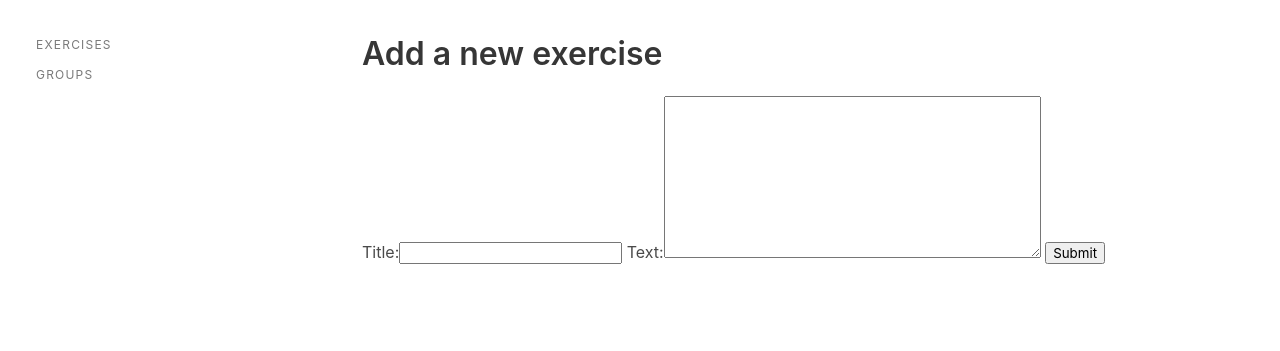
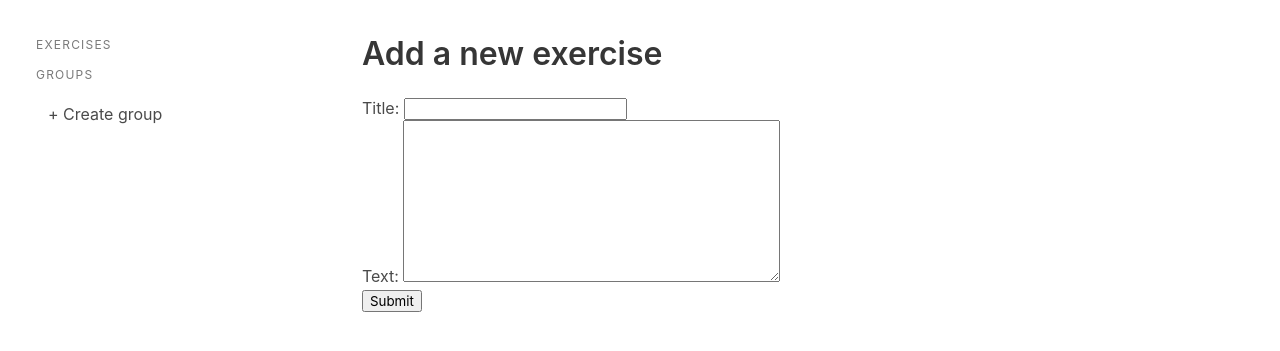
Before and after one commit to dliso/exercise_submission_system, a Django app: page /exercise/add/ in a window 1280 px wide. Shown: the part 48-399 px from the top of the page. Run offline with Django 3.2, Linux system fonts and the light colour scheme; data that the repository does not hold is empty; some libraries are stand-ins or nearby versions.

Commit message:
Add adding of groups

```diff
--- a/exersub/exercises/admin.py
+++ b/exersub/exercises/admin.py
@@ -1,8 +1,9 @@
 from django.contrib import admin
 
-from .models import CUser, Exercise
+from .models import CUser, Exercise, Group
 
 # Register your models here.
 
 admin.site.register(CUser)
 admin.site.register(Exercise)
+admin.site.register(Group)
--- a/exersub/exercises/forms.py
+++ b/exersub/exercises/forms.py
@@ -1,9 +1,15 @@
 from django import forms
 from django.forms import ModelForm
 
-from .models import Exercise
+from .models import Exercise, Group
 
 class ExerciseForm(ModelForm):
     class Meta:
         model = Exercise
         fields = ['title', 'text']
+
+
+class GroupForm(ModelForm):
+    class Meta:
+        model = Group
+        fields = ['members']
--- a/exersub/exercises/models.py
+++ b/exersub/exercises/models.py
@@ -25,7 +25,7 @@ class CUser(models.Model):
 class Group(models.Model):
     creator = models.ForeignKey(CUser, related_name='creator_of')
     members = models.ManyToManyField(CUser, related_name='member_of')
-    creation_date = models.DateTimeField(timezone.now())
+    creation_date = models.DateTimeField(auto_now=True)
 
 
 class Handin(models.Model):
@@ -40,7 +40,7 @@ class Handin(models.Model):
 class Evaluation(models.Model):
     group = models.ForeignKey(Group)
     text = models.TextField()
-    creation_date = models.DateTimeField(timezone.now())
+    creation_date = models.DateTimeField(auto_now=True)
 
 
 class Exercise(models.Model):
@@ -49,5 +49,7 @@ class Exercise(models.Model):
     text = models.TextField()
     title = models.CharField(max_length=200)
 
+    style = ''
+
     def __str__(self):
         return self.title
--- a/exersub/exercises/templates/exercises/add_exercise.html
+++ b/exersub/exercises/templates/exercises/add_exercise.html
@@ -1,14 +1,18 @@
 {% extends 'exercises/index.html' %}
 
-{% block exercise %}
+{% block content %}
 
 <h1 class="title">Add a new exercise</h1>
 
 <div>
     <form action="/exercise/add/" method="post">
         {% csrf_token %}
-        {{ form }}
-        <input name="" type="submit" value="Submit"/>
+        <div>
+            <ul>
+                {{ form.as_ul }}
+                <input name="" type="submit" value="Submit"/>
+                </ul>
+        </div>
     </form>
 </div>
 
--- a/exersub/exercises/templates/exercises/index.html
+++ b/exersub/exercises/templates/exercises/index.html
@@ -12,7 +12,7 @@
         <nav class="nav has-shadow">
             <div class="nav-left">
                 <a class="nav-item" href="/">ESS</a>
-                    <a class="nav-item" href="/">{{request.path}}</a>
+                <a class="nav-item" href="/">{{request.path}}</a>
             </div>
             <div class="nav-right">
                 {% if user.is_authenticated %}
@@ -34,7 +34,7 @@
                     <ul class="menu-list">
                         {% for e in exercises %}
                         <li>
-                            <a class="" href="/exercise/{{e.pk}}">{{e.title}}</a>
+                            <a class="{{e.style}}" href="/exercise/{{e.pk}}">{{e.title}}</a>
                         </li>
                         {% endfor %}
 
@@ -42,15 +42,23 @@
                         <li><a class="" href="/exercise/add">+ Add exercise</a></li>
                         {% endif %}
 
-                        </ul>
-                        <p class="menu-label">
-                            Groups
-                        </p>
+                    </ul>
+                    <p class="menu-label">
+                        Groups
+                    </p>
+                    <ul class="menu-list">
+                        {% for g in groups %}
+                        <li>
+                            <a class="{{g.style}}" href="/groups/{{g.pk}}"> {{ g.id }} </a>
+                        </li>
+                        {% endfor %}
+                        <li><a href="/groups/create">+ Create group</a></li>
+                    </ul>
                 </aside>
             </div>
 
             <div class="column section">
-                {% block exercise %}
+                {% block content %}
                 {% endblock %}
             </div>
 
--- a/exersub/exercises/urls.py
+++ b/exersub/exercises/urls.py
@@ -6,4 +6,6 @@ urlpatterns = [
     url(r'^$', views.index, name='index'),
     url(r'^exercise/([0-9]+)/$', views.exercise, name='exercise'),
     url(r'^exercise/add/$', views.add_exercise, name='add_exercise'),
+    url(r'^groups/([0-9]+)/$', views.group, name='group'),
+    url(r'^groups/create/$', views.create_group, name='create_group'),
 ]
--- a/exersub/exercises/views.py
+++ b/exersub/exercises/views.py
@@ -1,16 +1,27 @@
 from django.shortcuts import render
 from django.http import HttpResponseRedirect
-from .models import Exercise
-from .forms import ExerciseForm
+from .models import Exercise, Group
+from .forms import ExerciseForm, GroupForm
 
 # Create your views here.
 
-def context(ex_pk=None, form=None):
+def context(ex_pk=None, grp_pk=None, form=None):
     exercises = Exercise.objects.all()
+    groups = Group.objects.all()
     cont = {}
     cont['exercises'] = exercises
+    cont['groups'] = groups
     if ex_pk:
         cont['active_exercise'] = exercises.get(pk=ex_pk)
+        for e in exercises:
+            if int(ex_pk) == e.id:
+                e.style = 'is-active'
+    if grp_pk:
+        cont['members'] = groups.get(pk=grp_pk).members.all()
+        cont['active_group'] = groups.get(pk=grp_pk)
+        for g in groups:
+            if int(grp_pk) == g.id:
+                g.style = 'is-active'
     if form:
         cont['form'] = form
     return cont
@@ -35,3 +46,20 @@ def add_exercise(request):
     else:
         form = ExerciseForm()
     return render(request, 'exercises/add_exercise.html', context(form=form))
+
+def create_group(request):
+    if request.method == 'POST':
+        form = GroupForm(request.POST)
+        if form.is_valid():
+            print(form.cleaned_data)
+            group = form.save(commit=False)
+            group.creator = request.user.cuser
+            group.save()
+            form.save_m2m()
+            return HttpResponseRedirect('/')
+    else:
+        form = GroupForm()
+    return render(request, 'exercises/create_group.html', context(form=form))
+
+def group(request, pk):
+    return render(request, 'exercises/group.html', context(grp_pk=pk))
```
Also changed, not shown: exersub/exercises/templates/exercises/create_group.html (added, +17 -0 lines), exersub/exercises/templates/exercises/exercise.html (+14 -1 lines), exersub/exercises/templates/exercises/group.html (added, +17 -0 lines), exersub/exercises/migrations/0003_auto_20170609_1556.py (added).
